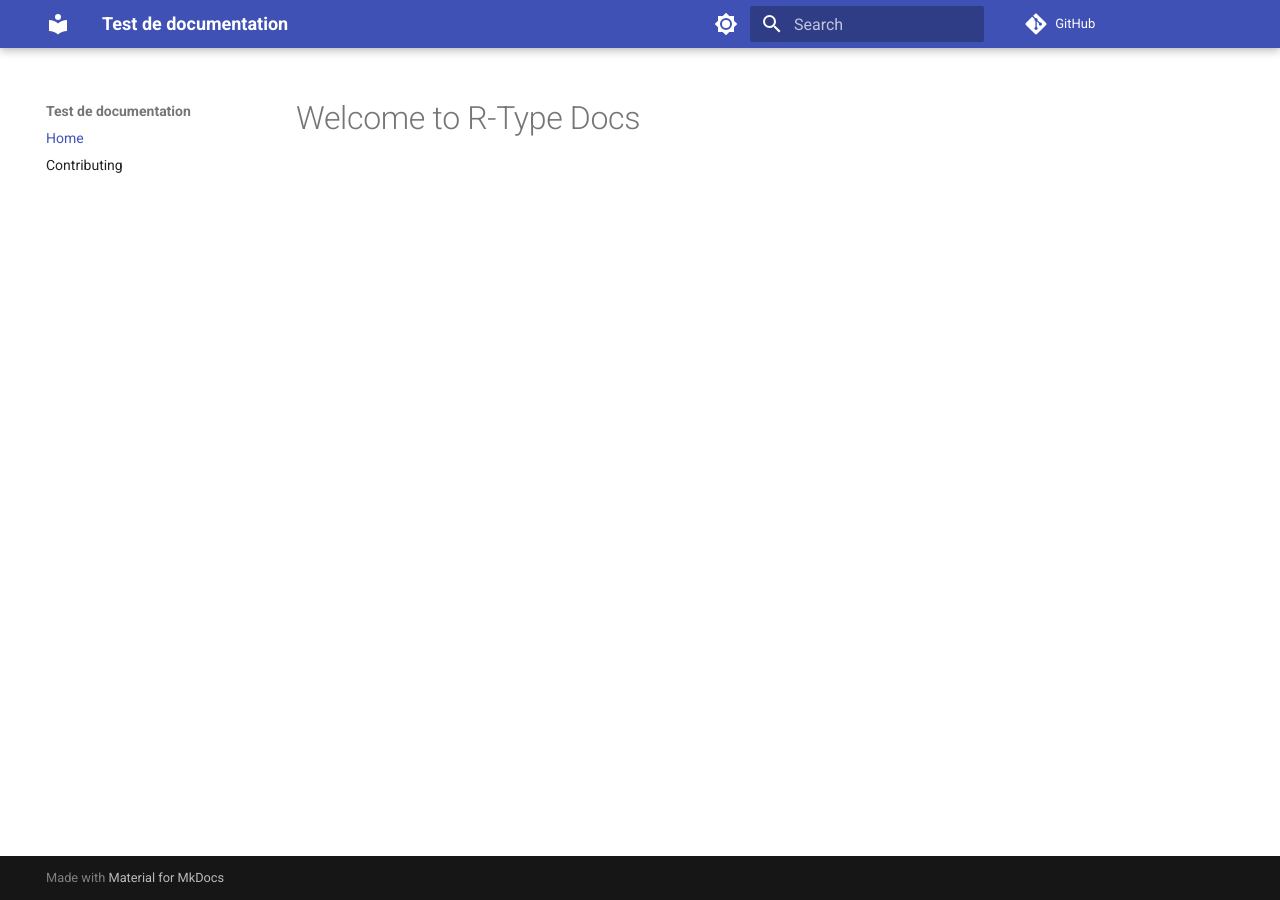
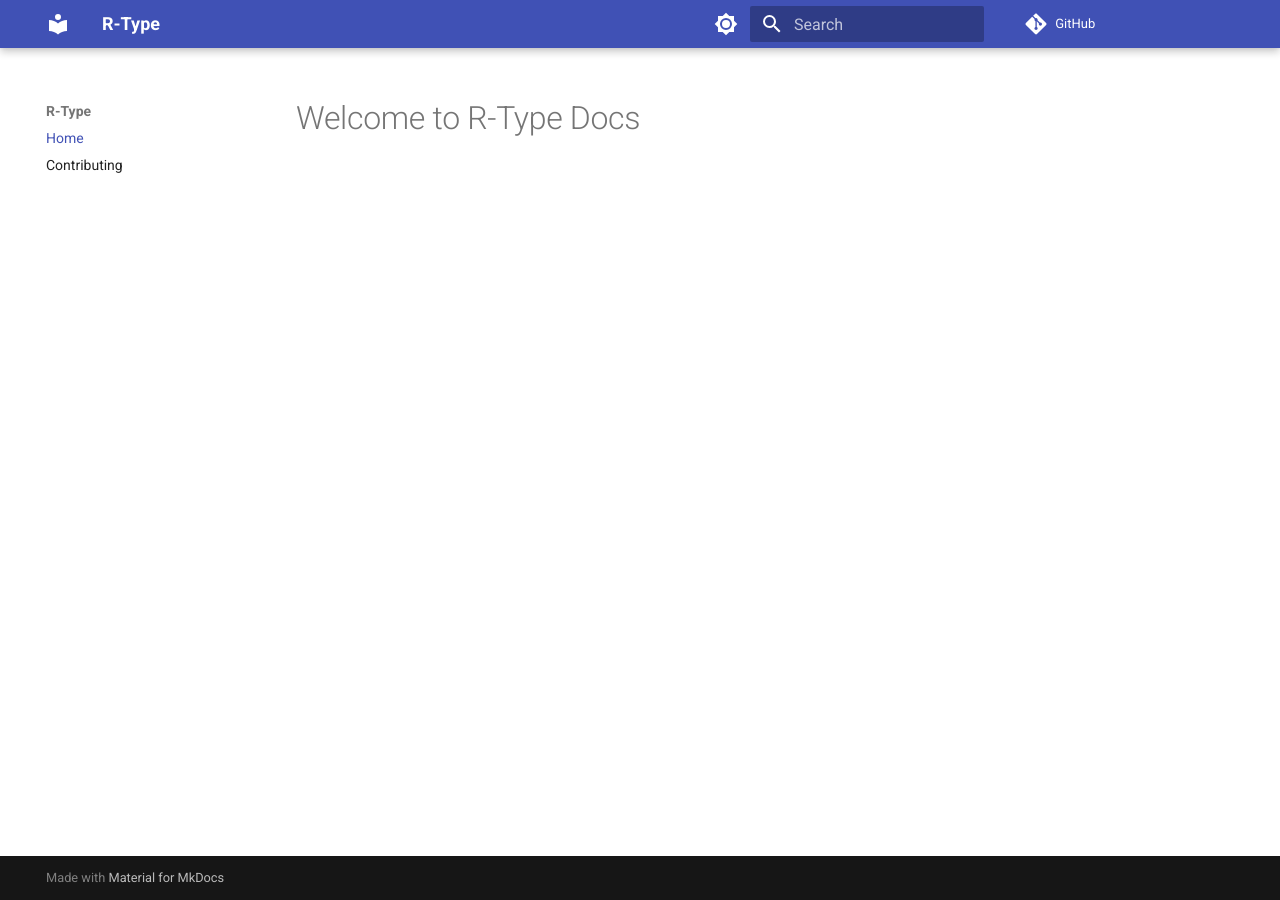
Before and after one commit to eliestroun14/R-Type, an MkDocs documentation site: the page built from docs/index.md, in a window 1280 px wide. Built offline with MkDocs 1.6.1 and Material for MkDocs 9.7.7, drawn with Linux system fonts in a browser that asks for light colours; comment, search, counter and statistics services are not loaded.

```diff
--- a/mkdocs.yml
+++ b/mkdocs.yml
@@ -1,5 +1,5 @@
-site_name: Test de documentation
-site_description: Test de mkdocs
+site_name: R-Type
+site_description: R-Type documentation
 site_url: https://eliestroun14.github.io/R-Type/
 repo_url: https://github.com/eliestroun14/R-Type
 repo_name: GitHub
```
